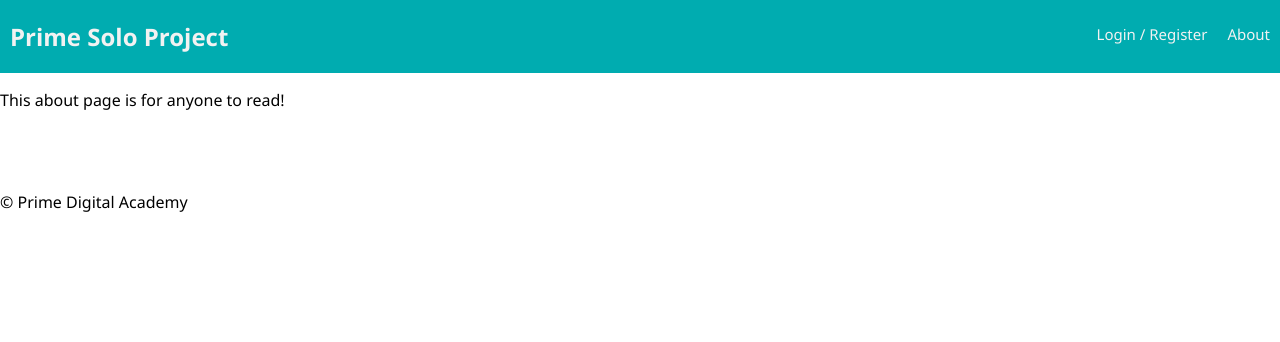
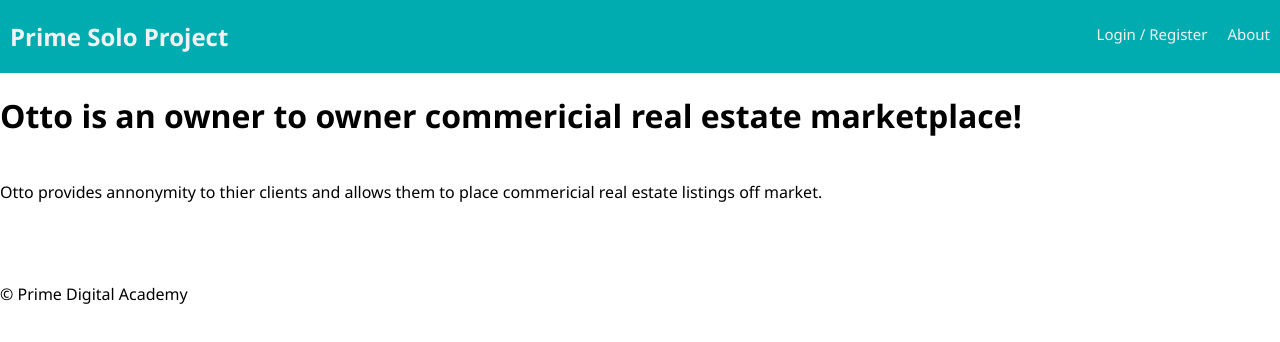
Before and after one commit to Prime-OTTO-Team/OTTO, a React (Create React App) app: page /#/about in a window 1280 px wide. Shown: the top 342 px of the page. Built offline with nearby package versions, Linux system fonts and the light colour scheme; no server answers.

Commit message:
adding routes and such to app.js

```diff
--- a/src/components/AboutPage/AboutPage.js
+++ b/src/components/AboutPage/AboutPage.js
@@ -1,19 +1,20 @@
-import React from 'react';
+import React, { Component } from 'react';
 import { connect } from 'react-redux';
 
-// This is one of our simplest components
-// It doesn't have local state, so it can be a function component.
-// It doesn't dispatch any redux actions or display any part of redux state
-// or even care what the redux state is, so it doesn't need 'connect()'
-
-const AboutPage = () => (
-  <div>
-    <div>
-      <p>
-        This about page is for anyone to read!
-      </p>
-    </div>
-  </div>
-);
-
-export default AboutPage;
+class AboutPage extends Component {
+    render() {
+        return (
+            <div className='container'>
+                <h1>Otto is an owner to owner commericial real estate marketplace!</h1>
+                <br/>
+                <div>Otto provides annonymity to thier clients and allows them to place commericial real estate listings off market.
+                </div>
+            </div>
+        )
+    }
+}
+const mapStateToProps = (reduxState) => ({
+  errors: reduxState.errors,
+  reduxState
+});
+export default connect(mapStateToProps)(AboutPage);
--- a/src/components/App/App.js
+++ b/src/components/App/App.js
@@ -36,11 +36,11 @@ class App extends Component {
             <Redirect exact from="/" to="/home" />
             {/* Visiting localhost:3000/about will show the about page.
             This is a route anyone can see, no login necessary */}
-            <Route
-              exact
-              path="/about"
-              component={AboutPage}
-            />
+
+            <Route exact path="/contact"component={ContactPage}/>
+            <Route exact path="/about"component={AboutPage}/>
+            <Route exact path="/nda"component={NdaPage}/>
+            <Route exact path="/terms"component={TermsOfServicePage}/>
             {/* For protected routes, the view could show one of several things on the same route.
             Visiting localhost:3000/home will show the UserPage if the user is logged in.
             If the user is not logged in, the ProtectedRoute will show the 'Login' or 'Register' page.
--- a/src/components/ContactPage/ContactPage.js
+++ b/src/components/ContactPage/ContactPage.js
@@ -5,7 +5,13 @@ class ContactPage extends Component {
     render() {
         return (
             <div className='container'>
-                <h1>ContactPage</h1>
+                <h1>Otto provided by Market Fare</h1>
+                <div>Contact us!</div>
+                <div>Ralph: (651) 955 7697
+                    <br/> Ralph@mktfare.com
+                    <br/> Brian: (612) 578 7697
+                    <br/> Brian@mktfare.com
+                </div>
             </div>
         )
     }
--- a/src/components/NdaPage/NdaPage.js
+++ b/src/components/NdaPage/NdaPage.js
@@ -5,7 +5,7 @@ class NdaPage extends Component {
     render() {
         return (
             <div className='container'>
-                <h1>NdaPage</h1>
+                <h1>Here is where we will host the NDA!</h1>
             </div>
         )
     }
--- a/src/components/TermsOfServicePage/TermsOfServicePage.js
+++ b/src/components/TermsOfServicePage/TermsOfServicePage.js
@@ -5,7 +5,7 @@ class TermsOfServicePage extends Component {
     render() {
         return (
             <div className='container'>
-                <h1>TermOfServicePage</h1>
+                <h1>Here's where the terms of service will show up.</h1>
             </div>
         )
     }
```
